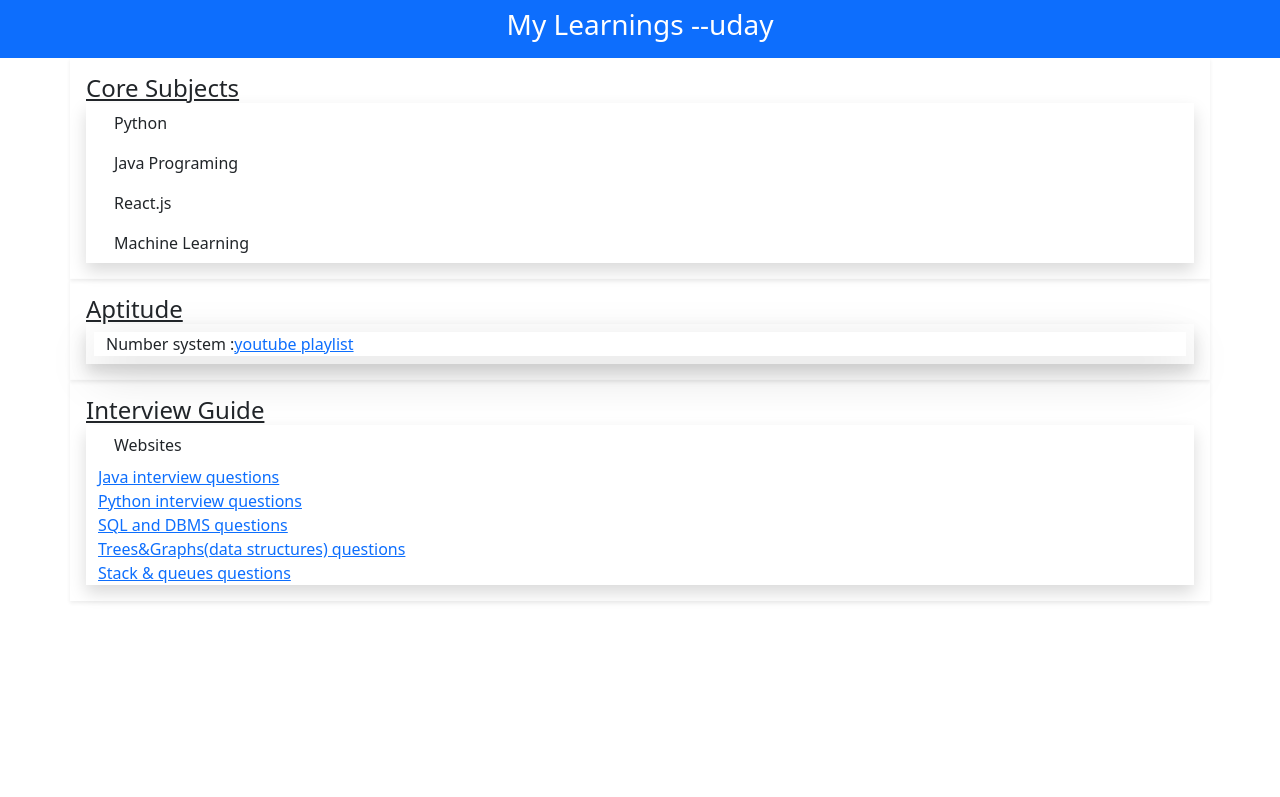
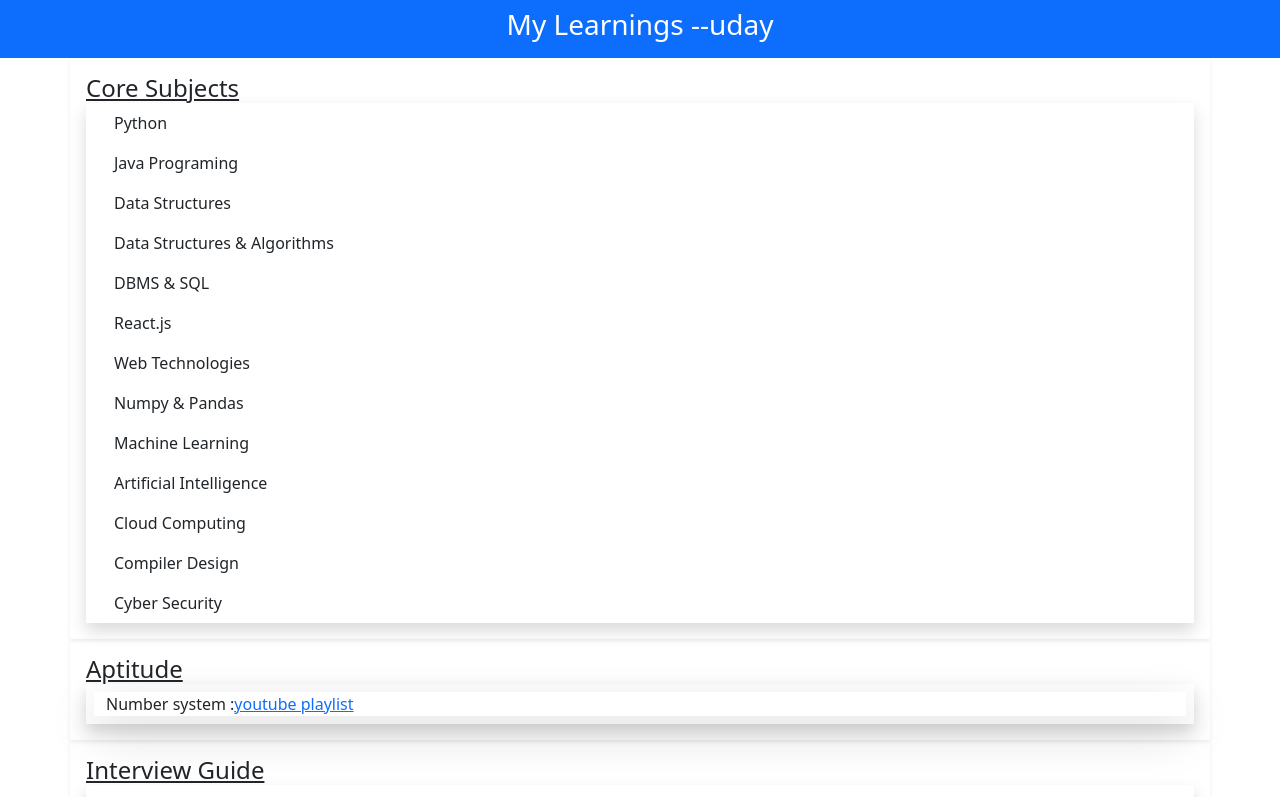
Before and after one commit to uday900/mylearnings, a React (Vite) app: page / in a window 1280 px wide. Shown: the top 797 px of the page. Built offline with nearby package versions, Linux system fonts and the light colour scheme.

Commit message:
added core subjects

```diff
--- a/src/core subjects/core subjects container.jsx
+++ b/src/core subjects/core subjects container.jsx
@@ -11,13 +11,23 @@ return <>
 <div className="container shadow">
     <div className="list-group">
 
-        <a href="https://drive.google.com/drive/folders/1pbl3hnNmWIqvzhm_9d8RbUvjzbmi9ao4?usp=drive_link" target="_blank" className="list-group-item">Python</a>
+        <a href="https://drive.google.com/drive/folders/1pbl3hnNmWIqvzhm_9d8RbUvjzbmi9ao4?usp=drive_link"
+        target="_blank" className="list-group-item">Python</a>
 
         <div href="#" className="list-group-item btn btn-light"
         onClick={()=>{
             setenableJava(enableJava ? false : true);
         }}>Java Programing</div>
         {enableJava && <JavaFiles/>}
+
+        <a href="https://drive.google.com/drive/folders/1SsTSsHSPWQAYNMbfKjDZk5cx9zB2H0tk?usp=drive_link"
+        target="_blank" className="list-group-item">Data Structures</a>
+
+        <a href="https://drive.google.com/drive/folders/1y7fZewbUo0fmQp8dg-jGKfTgVPKtbR6a?usp=drive_link"
+        target="_blank" className="list-group-item">Data Structures & Algorithms</a>
+
+        <a href="https://drive.google.com/drive/folders/1zoCynkviHq7HTigcPqAIxXpRRLinnB9t?usp=drive_link"
+        target="_blank" className="list-group-item">DBMS & SQL</a>
 
         <div className="list-group-item btn btn-light"
                 onClick={()=>{
@@ -26,6 +36,14 @@ return <>
             }>  React.js</div>
         {enableReactjs&& <ReactjsFiles/>}
 
+        <a href="https://drive.google.com/drive/folders/1YCWUTUJNI4Bt4OYDoQSwxl_FuYhNuXDQ?usp=drive_link"
+        target="_blank" className="list-group-item">Web Technologies</a>
+
+
+
+        <a href="https://drive.google.com/drive/folders/1wusT6w26PUNpepVgknjapcxB2D8R0V3B?usp=drive_link"
+        target="_blank" className="list-group-item">Numpy & Pandas</a>
+
         <div href="#" className="list-group-item btn btn-light"
             onClick={()=>{
                 setenableML(enableML ? false : true);
@@ -33,6 +51,18 @@ return <>
         }>  Machine Learning</div>
         {enableML&& <MachineLearningFiles/>}
 
+        <a href="https://drive.google.com/drive/folders/1HtgZbdU22Y94lwJyf02yNtfZ6fY4J92R?usp=drive_link"
+        target="_blank" className="list-group-item">Artificial Intelligence</a>
+
+        <a href="https://drive.google.com/drive/folders/1QNAEHiAUUh14wJ1_mywTskyjJBztzjSB?usp=drive_link"
+        target="_blank" className="list-group-item">Cloud Computing</a>
+
+        <a href="https://drive.google.com/drive/folders/1senXyLIhefXipPM83LXhWObkiJ4_5lRm?usp=drive_link"
+        target="_blank" className="list-group-item">Compiler Design</a>
+
+        <a href="https://drive.google.com/drive/folders/18hazuI_x_RDEVKMcEDnYsrTXxTfqIZaj?usp=drive_link"
+        target="_blank" className="list-group-item">Cyber Security</a>
+
     </div>
 
 </div>
--- a/src/core subjects/java files.jsx
+++ b/src/core subjects/java files.jsx
@@ -1,6 +1,6 @@
 const JavaFiles = ()=>{
     return<>
-<div className="containe shadow-lg">
+<div className="containe border border-primary shadow-lg">
         <ol>
         <li>
     <span> Roadmap:
--- a/src/core subjects/machine learning files.jsx
+++ b/src/core subjects/machine learning files.jsx
@@ -1,6 +1,6 @@
 const MachineLearningFiles = ()=>{
     return<>
-    <div className="containe shadow-lg">
+    <div className="container border border-primary shadow-lg">
         <ol>
 <li>
     <span>Overview of ML :
--- a/src/core subjects/reactjs files.jsx
+++ b/src/core subjects/reactjs files.jsx
@@ -1,13 +1,14 @@
 const ReactjsFiles = ()=>{
 
     return <>
-<div className="containe shadow-lg">
-    <ol>
+<div className="container border border-primary shadow-lg">
+    <a href="https://drive.google.com/drive/folders/1LJLUbcx39IbWqZkaZFXPN_ZQChLdXKZZ?usp=drive_link" target="_blank" className="list-group-item">React.js Material</a>
+    <ul>
         <li>
             <span> React.js full playlist :
             <a href="https://www.youtube.com/playlist?list=PLzdWZT-ZJD0-806wl_diOtzcMS8SYTzq3" target="_blank">youtube playlist</a></span>
         </li>
-    </ol>
+    </ul>
 
 
 </div>
--- a/src/index.css
+++ b/src/index.css
@@ -6,8 +6,11 @@ a:focus{
     color: blueviolet;
 }
 .list-group-item{
+    border-radius: 10px;
     border: none;
-    border-radius: 10px;
+}
+.list-group-item:hover{
+    background: rgba(0, 0, 0, 0.1);
 }
 .btn-light{
     text-align: left;
```
